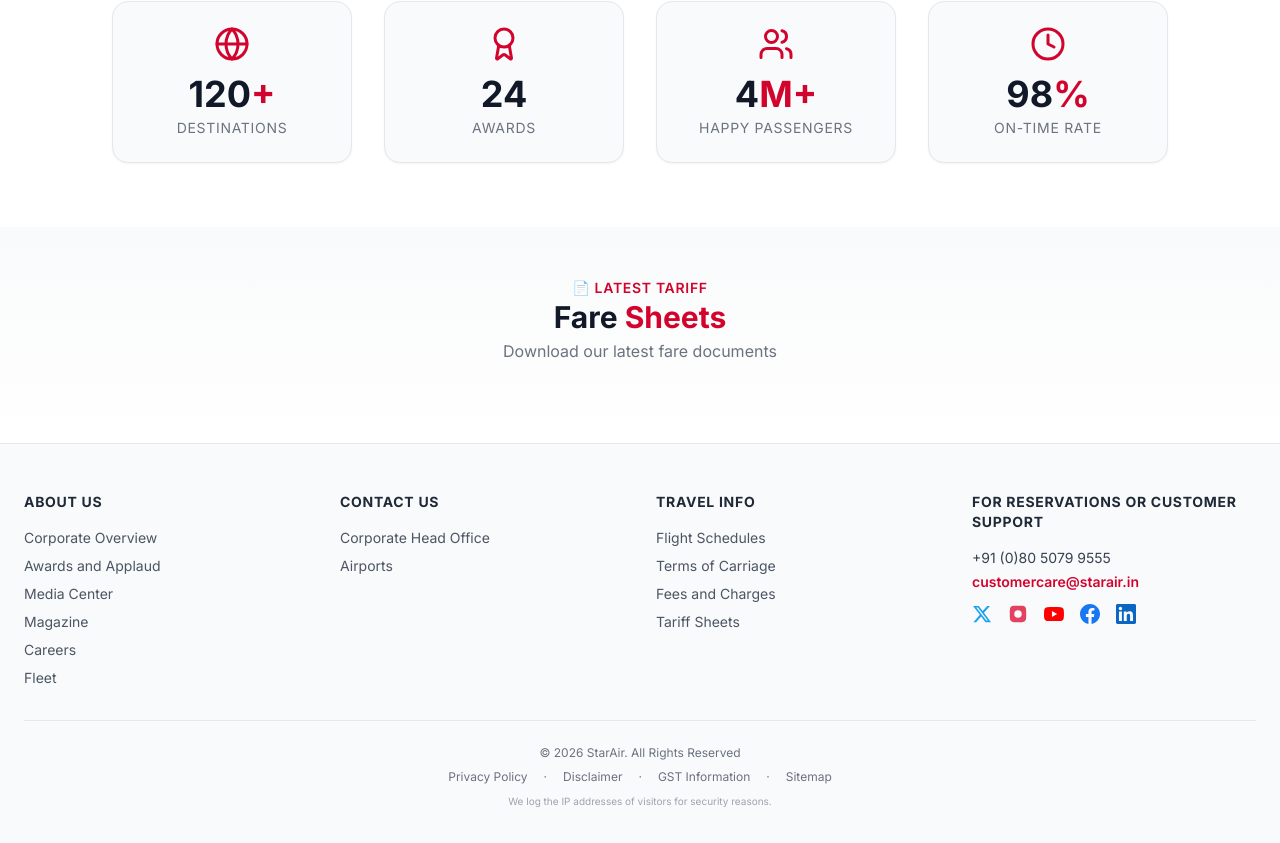
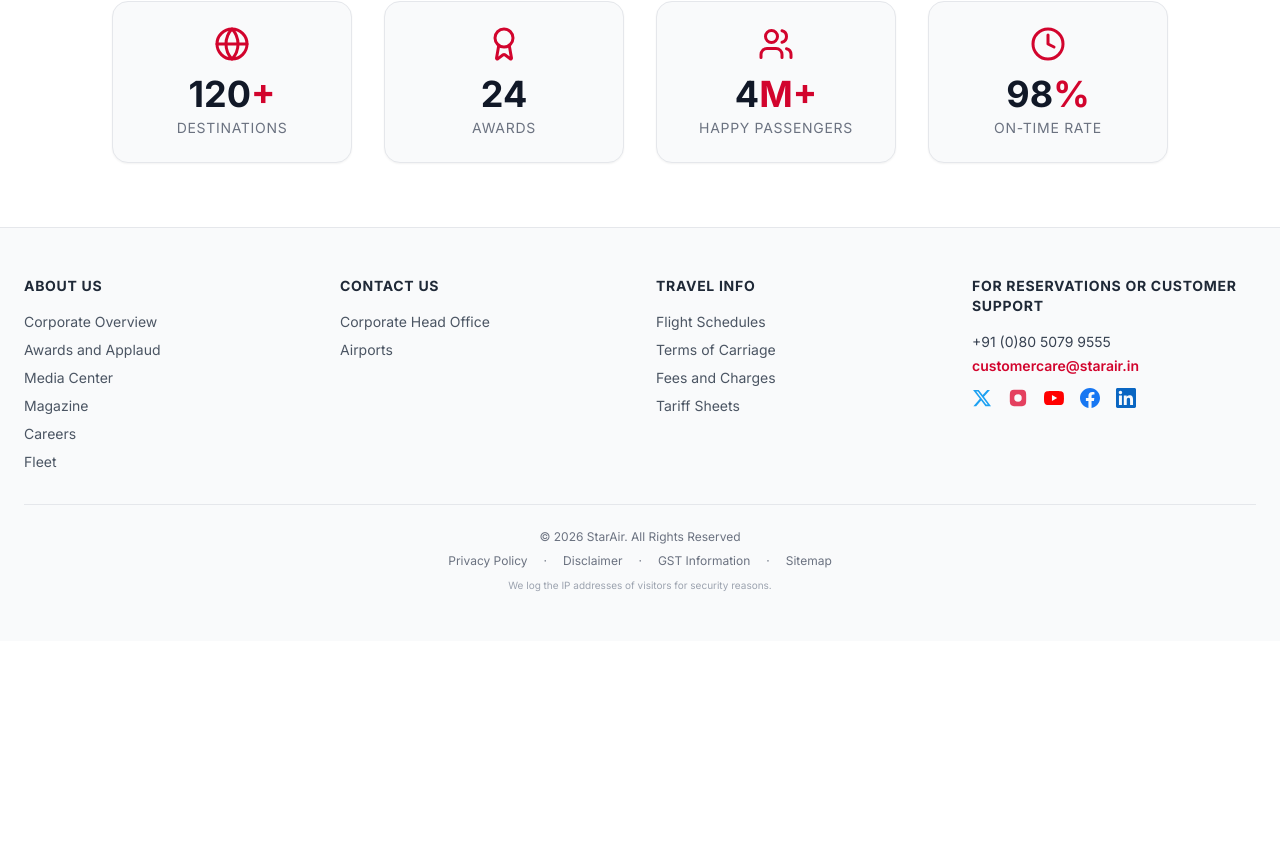
Before and after one commit to srivastava-socialmesh/starair-hitit, a Next.js app: page / in a window 1280 px wide. Shown: the part 1698-2541 px from the top of the page. After the commit the page ends 2339 px from the top, so only its background shows below. Built offline with nearby package versions, Linux system fonts and the light colour scheme; no server answers; the database is empty.

Commit message:
feat: set background image to 70% visibility with improved readability

```diff
--- a/src/app/page.tsx
+++ b/src/app/page.tsx
@@ -50,18 +50,6 @@ export default function Home() {
       <NewsFeed />
       <Stats />
 
-      {/* Latest Fare Sheet Section */}
-      <section className="py-12 px-4 bg-gradient-to-b from-gray-50 to-white">
-        <div className="max-w-full mx-auto px-4 sm:px-8 lg:px-16 xl:px-24">
-          <div className="text-center mb-8">
-            <span className="text-accent text-sm font-semibold uppercase tracking-wider">📄 Latest Tariff</span>
-            <h2 className="text-3xl font-bold text-gray-900">Fare <span className="text-accent">Sheets</span></h2>
-            <p className="text-gray-500 mt-1">Download our latest fare documents</p>
-          </div>
-          <LatestFareSheet />
-        </div>
-      </section>
-
       <Footer />
     </main>
   );
```
